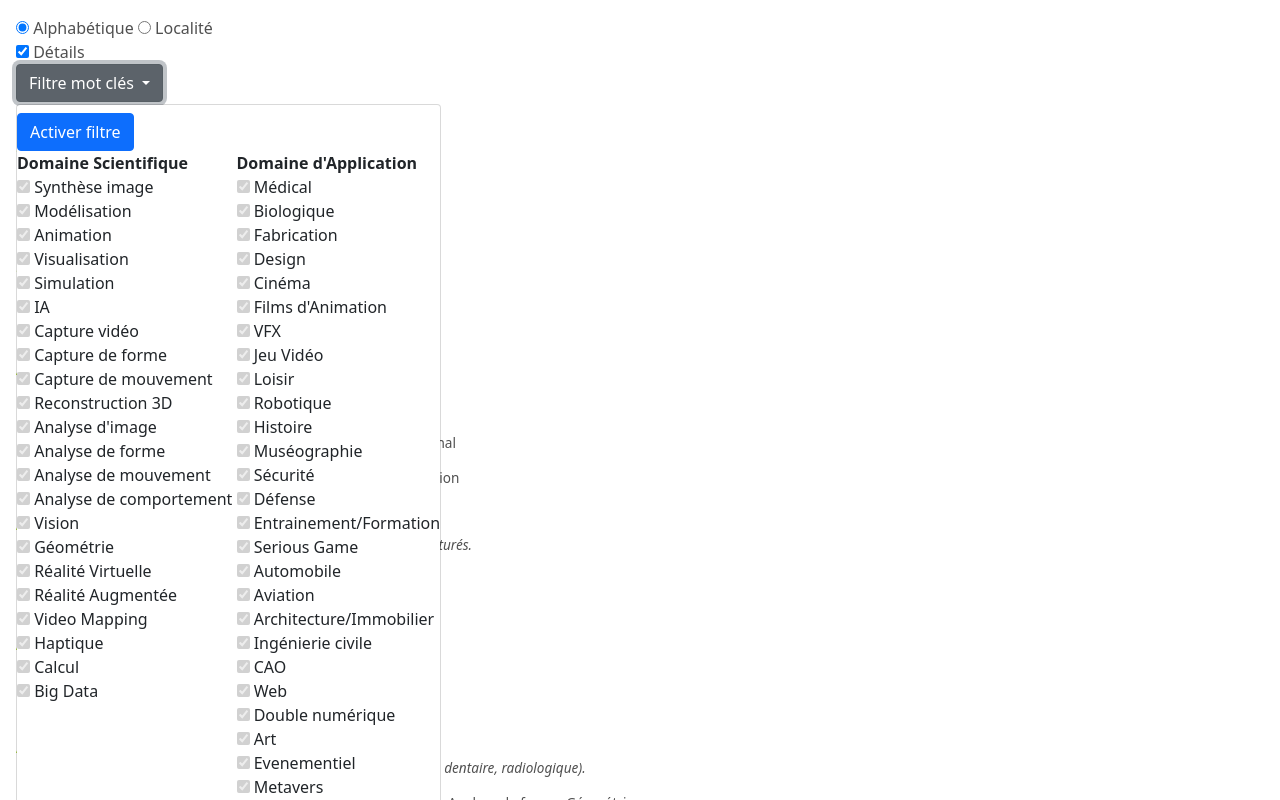
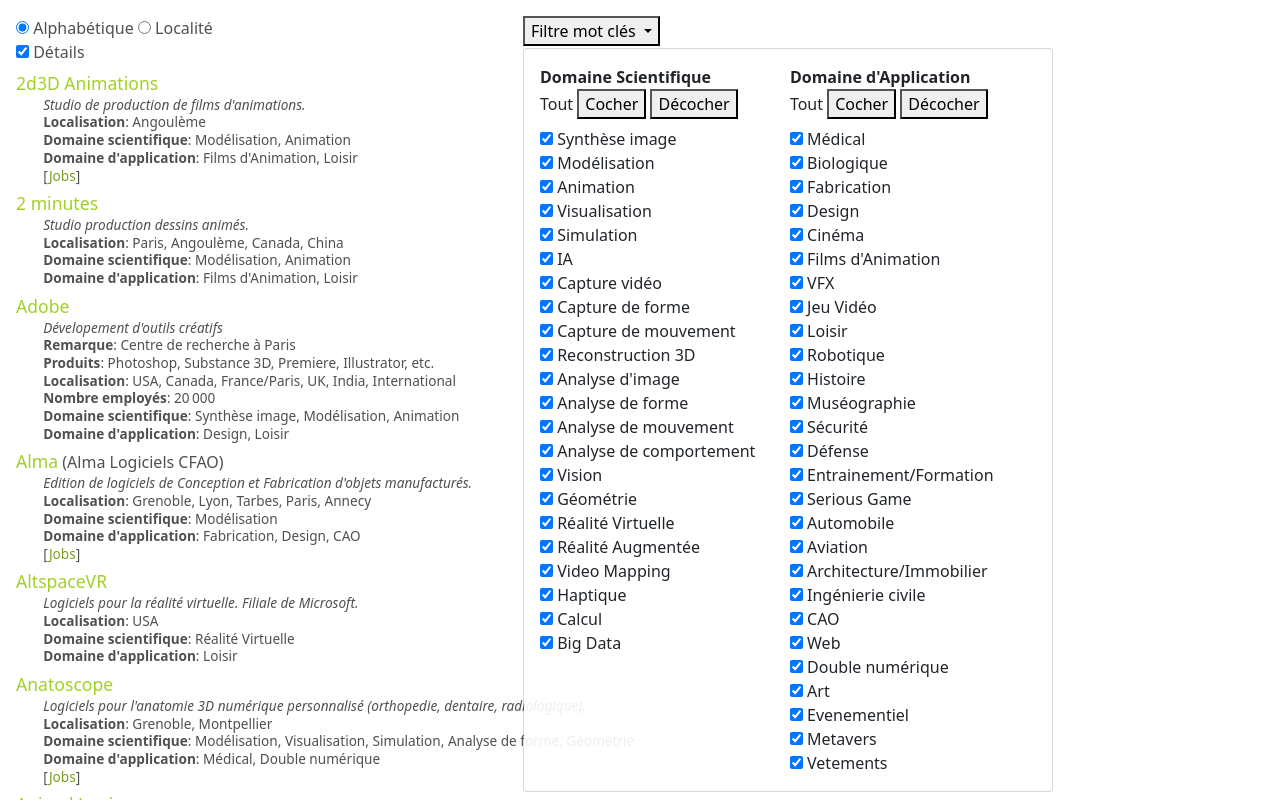
Before and after one commit to Afig-Asso/entreprises, a plain HTML site: page site/index.html in a window 1280 px wide. Both pictures are taken after a click on the button "Filtre mot clés". Shown: the top 800 px of the page. Drawn offline with Linux system fonts and the light colour scheme.

Commit message:
Update filter

```diff
--- a/site/listing.css
+++ b/site/listing.css
@@ -72,3 +72,28 @@ h2.title-place {
     font-size: 140%;
     font-style: italic;
 }
+
+.button-basic:hover {
+    background: rgb(255,255,250);
+}
+.button-basic:active {
+    background: #dbf691;
+}
+
+.dropdown-menu {
+    background-color: rgba(255,255,255,0.9);
+    padding: 1em;
+}
+
+#selection-listing-company {
+    display: flex;
+    justify-content: space-between;
+}
+
+.check-all-container {
+    margin-bottom: 0.5em;
+    margin-right: 3.0em;
+}
+.keyword-checkbox-element {
+    margin-left: 0em;
+}
--- a/site/listing.js
+++ b/site/listing.js
@@ -11,7 +11,12 @@ const selection_element = document.querySelector('#selection-listing-company');
 let UX = {
     'sorting': {'alphabetical':null, 'place':null},
     'details': null,
-    'filter-keyword-container': {'scientific-domain':null, 'application-domain':null, status:false},
+    'filter-keyword-container': {
+        'scientific-domain':null,
+        'application-domain':null,
+        'check':{'scientific':null, 'application':null},
+        'uncheck':{'scientific':null, 'application':null},
+    },
     'filter-keyword-scientific-domain': [],
     'filter-keyword-application-domain': [],
 };
@@ -482,7 +487,7 @@ function answer(data) {
 }
 
 
-function build_sorting() {
+function build_sorting(container) {
     const sorting_input_element = document.createElement('div');
     sorting_input_element.classList.add('sorting_input');
 
@@ -493,54 +498,88 @@ function build_sorting() {
     <label for="sort-place">Localité</label>
     `;
 
-    selection_element.appendChild(sorting_input_element);
+    container.appendChild(sorting_input_element);
     UX['sorting']['alphabetical'] = document.querySelector('#sort-alphabetical');
     UX['sorting']['place']= document.querySelector('#sort-place');
-    selection_element.addEventListener('change', update_display);
+    container.addEventListener('change', update_display);
 }
 
-function build_detail_button() {
+function build_detail_button(container) {
     const button_detail = document.createElement('div');
     button_detail.innerHTML = `
     <input type="checkbox" id="display-details" name="detail" checked>
     <label for="display-details">Détails</label>
     `;
-    selection_element.appendChild(button_detail);
+    container.appendChild(button_detail);
     UX['details'] = document.querySelector('#display-details');
     selection_element.addEventListener('change', update_display);
 
 }
 
-function build_filter_keyword() {
+function build_filter_keyword(container) {
 
     const filter_keywords_dropdown_element = document.createElement('div');
     filter_keywords_dropdown_element.innerHTML = `
-    <button type="button" class="btn btn-secondary dropdown-toggle" data-bs-toggle="dropdown" data-bs-auto-close="outside" aria-expanded="false">
+    <button type="button" class="button-basic dropdown-toggle" data-bs-toggle="dropdown" data-bs-auto-close="outside" aria-expanded="false">
     Filtre mot clés
     </button>
     <div class="dropdown-menu filter-keyword-menu">
-    <div class="activate-filter-button-container">
-      <button id="activate-filter-button" class="btn btn-primary" type="button">Activer filtre</button>
-    </div>
     <div class="container-checkbox container-checkbox-scientific-domain">
     <strong>Domaine Scientifique</strong>
+    <div class="check-all-container">Tout
+        <button type="button" class="button-basic" id="button-check-all-scientific">Cocher</button>
+        <button type="button" class="button-basic" id="button-uncheck-all-scientific">Décocher</button>
+    </div>
     </div>
     <div class="container-checkbox container-checkbox-application-domain">
     <strong>Domaine d'Application</strong>
+    <div class="check-all-container">Tout
+        <button type="button" class="button-basic" id="button-check-all-application">Cocher</button>
+        <button type="button" class="button-basic" id="button-uncheck-all-application">Décocher</button>
+    </div>
     </div>
     </div>
     `
-    selection_element.appendChild(filter_keywords_dropdown_element);
+    container.appendChild(filter_keywords_dropdown_element);
     UX['filter-keyword-container']['scientific-domain'] = selection_element.querySelector('.container-checkbox-scientific-domain');
     UX['filter-keyword-container']['application-domain'] = selection_element.querySelector('.container-checkbox-application-domain');
 
-    selection_element.querySelector('#activate-filter-button').addEventListener('click', switch_filter_activation);
+    UX['filter-keyword-container']['check']['scientific'] = selection_element.querySelector('#button-check-all-scientific');
+    UX['filter-keyword-container']['uncheck']['scientific'] = selection_element.querySelector('#button-uncheck-all-scientific');
+    UX['filter-keyword-container']['check']['application'] = selection_element.querySelector('#button-check-all-application');
+    UX['filter-keyword-container']['uncheck']['application'] = selection_element.querySelector('#button-uncheck-all-application');
+    UX['filter-keyword-container']['check']['scientific'].addEventListener('click',change_filter_check);
+    UX['filter-keyword-container']['uncheck']['scientific'].addEventListener('click',change_filter_check);
+    UX['filter-keyword-container']['check']['application'].addEventListener('click',change_filter_check);
+    UX['filter-keyword-container']['uncheck']['application'].addEventListener('click',change_filter_check);
+
 }
 
-function switch_filter_activation(event) {
+function change_filter_check(event) {
 
-    const button = selection_element.querySelector('#activate-filter-button');
-    console.log('click');
+    const id = event.currentTarget.id;
+    if(id==='button-check-all-scientific') {
+        for(let k=0; k<UX['filter-keyword-scientific-domain'].length; k++){
+            UX['filter-keyword-scientific-domain'][k].checked=true;
+        }
+    }
+    if(id==='button-uncheck-all-scientific') {
+        for(let k=0; k<UX['filter-keyword-scientific-domain'].length; k++){
+            UX['filter-keyword-scientific-domain'][k].checked=false;
+        }
+    }
+    if(id==='button-check-all-application') {
+        for(let k=0; k<UX['filter-keyword-application-domain'].length; k++){
+            UX['filter-keyword-application-domain'][k].checked=true;
+        }
+    }
+    if(id==='button-uncheck-all-application') {
+        for(let k=0; k<UX['filter-keyword-application-domain'].length; k++){
+            UX['filter-keyword-application-domain'][k].checked=false;
+        }
+    }
+    update_display();
+
 
 }
 
@@ -556,7 +595,7 @@ function build_keywords(data, label, domain_element){
         const new_input = document.createElement('div');
         new_input.classList.add(label+'-entry');
         new_input.innerHTML = `
-        <input type="checkbox" id="display-${label}-${id}" name="${label}" value="${keyword}" checked disabled>
+        <input type="checkbox" class="keyword-checkbox-element" id="display-${label}-${id}" name="${label}" value="${keyword}" checked>
         <label for="display-${label}-${id}">${keyword}</label>
         `;
         container.appendChild(new_input);
@@ -570,6 +609,13 @@ function build_keywords(data, label, domain_element){
 
 }
 
-build_sorting();
-build_detail_button();
-build_filter_keyword();
+const ux_left = document.createElement('div');
+ux_left.classList.add('ux-left');
+const ux_right = document.createElement('div');
+ux_right.classList.add('ux-right');
+selection_element.appendChild(ux_left);
+selection_element.appendChild(ux_right);
+
+build_sorting(ux_left);
+build_detail_button(ux_left);
+build_filter_keyword(ux_right);
```
Also changed, not shown: 2 other files.
